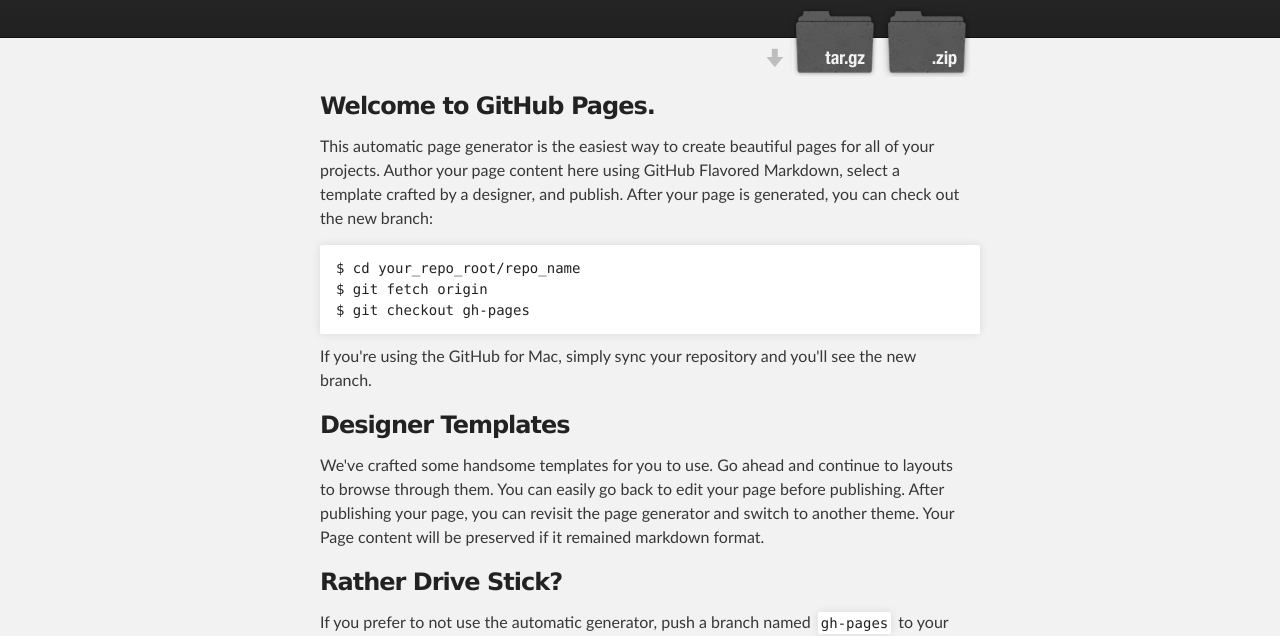
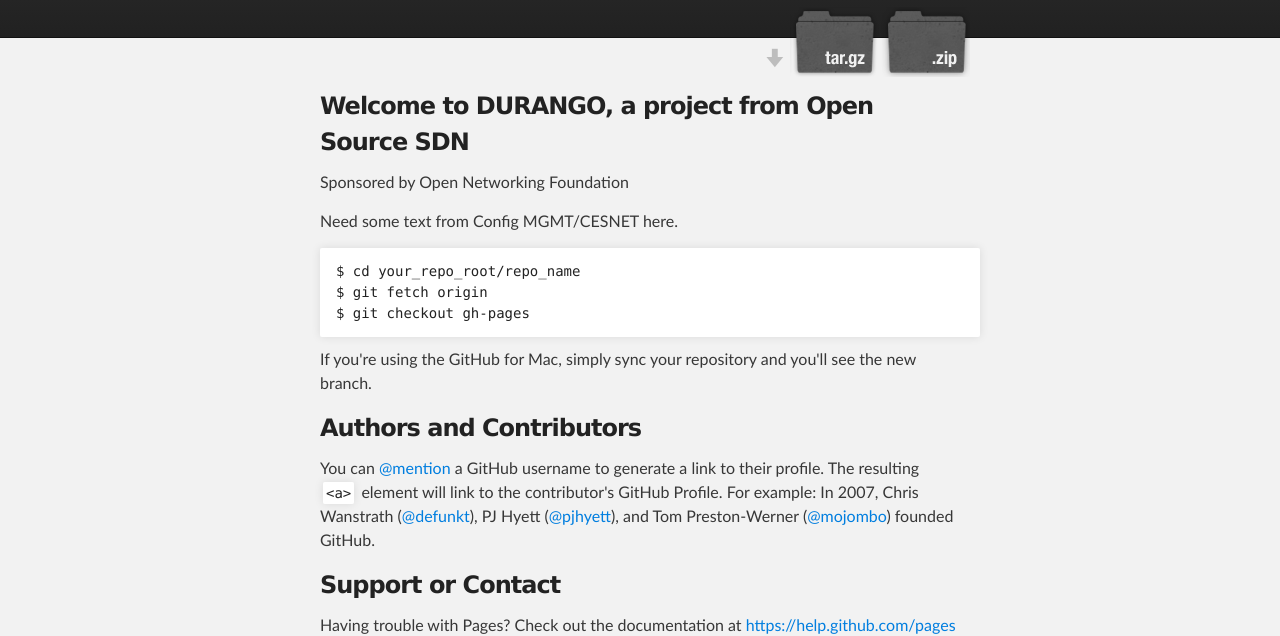
Before and after one commit to OpenNetworkingFoundation/DURANGO, a plain HTML site: page index.html in a window 1280 px wide. Shown: the part 172-808 px from the top of the page. Drawn offline with Linux system fonts and the light colour scheme.

```diff
--- a/index.html
+++ b/index.html
@@ -32,9 +32,11 @@
     <div id="main_content_wrap" class="outer">
       <section id="main_content" class="inner">
         <h3>
-<a id="welcome-to-github-pages" class="anchor" href="#welcome-to-github-pages" aria-hidden="true"><span class="octicon octicon-link"></span></a>Welcome to GitHub Pages.</h3>
+<a id="welcome-to-durango-a-project-from-open-source-sdn" class="anchor" href="#welcome-to-durango-a-project-from-open-source-sdn" aria-hidden="true"><span class="octicon octicon-link"></span></a>Welcome to DURANGO, a project from Open Source SDN</h3>
 
-<p>This automatic page generator is the easiest way to create beautiful pages for all of your projects. Author your page content here using GitHub Flavored Markdown, select a template crafted by a designer, and publish. After your page is generated, you can check out the new branch:</p>
+<p>Sponsored by Open Networking Foundation</p>
+
+<p>Need some text from Config MGMT/CESNET here.</p>
 
 <pre><code>$ cd your_repo_root/repo_name
 $ git fetch origin
@@ -42,16 +44,6 @@ $ git checkout gh-pages
 </code></pre>
 
 <p>If you're using the GitHub for Mac, simply sync your repository and you'll see the new branch.</p>
-
-<h3>
-<a id="designer-templates" class="anchor" href="#designer-templates" aria-hidden="true"><span class="octicon octicon-link"></span></a>Designer Templates</h3>
-
-<p>We've crafted some handsome templates for you to use. Go ahead and continue to layouts to browse through them. You can easily go back to edit your page before publishing. After publishing your page, you can revisit the page generator and switch to another theme. Your Page content will be preserved if it remained markdown format.</p>
-
-<h3>
-<a id="rather-drive-stick" class="anchor" href="#rather-drive-stick" aria-hidden="true"><span class="octicon octicon-link"></span></a>Rather Drive Stick?</h3>
-
-<p>If you prefer to not use the automatic generator, push a branch named <code>gh-pages</code> to your repository to create a page manually. In addition to supporting regular HTML content, GitHub Pages support Jekyll, a simple, blog aware static site generator written by our own Tom Preston-Werner. Jekyll makes it easy to create site-wide headers and footers without having to copy them across every page. It also offers intelligent blog support and other advanced templating features.</p>
 
 <h3>
 <a id="authors-and-contributors" class="anchor" href="#authors-and-contributors" aria-hidden="true"><span class="octicon octicon-link"></span></a>Authors and Contributors</h3>
```
Also changed, not shown: params.json (+1 -1 lines).
